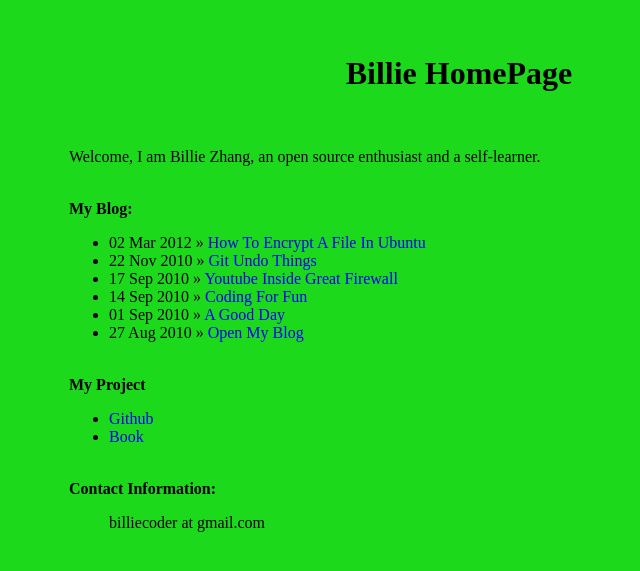
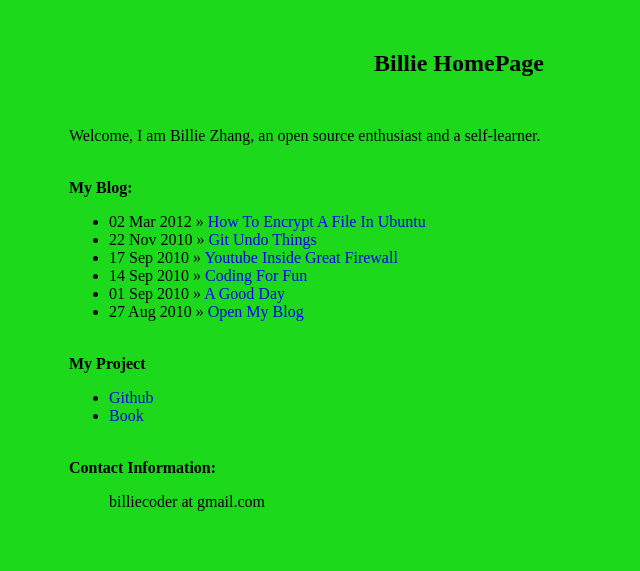
Before and after one commit to billie66/billie66.github.com, a Jekyll site: the page built from index.markdown, in a window 1280 px wide. Shown: the top 571 px of the page, without its empty margins (181-821 px from the left). Built offline with Jekyll 4.4.1, drawn with Linux system fonts in a browser that asks for light colours; Markdown is read by kramdown in place of the engine named in the settings.

Commit message:
set h1 font size

```diff
--- a/css/billie.css
+++ b/css/billie.css
@@ -17,6 +17,7 @@ a {text-decoration:none;}
 /*this is very important for me*/
 pre { margin-left: 3% }
 
+h1 { font-size: 150%; }
 
 #menu
 {
```
